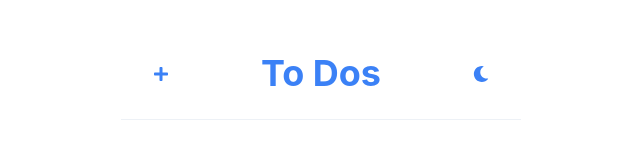
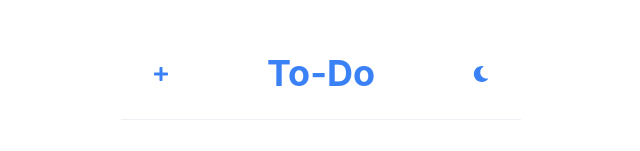
Before and after one commit to jeonghun94/to-do, a React (Create React App) app: page / in a window 1280 px wide. Shown: the top 151 px of the page, without its empty margins (319-959 px from the left). Built offline with nearby package versions, Linux system fonts and the light colour scheme.

Commit message:
title 변경

```diff
--- a/src/components/ToDoList.tsx
+++ b/src/components/ToDoList.tsx
@@ -43,7 +43,7 @@ const ToDoList = () => {
           <CategoryModal />
         </Box>
         <Heading as={"h1"} textAlign={"center"} py={"3"}>
-          To Dos
+          To-Do
         </Heading>
 
         <IconButton
```
